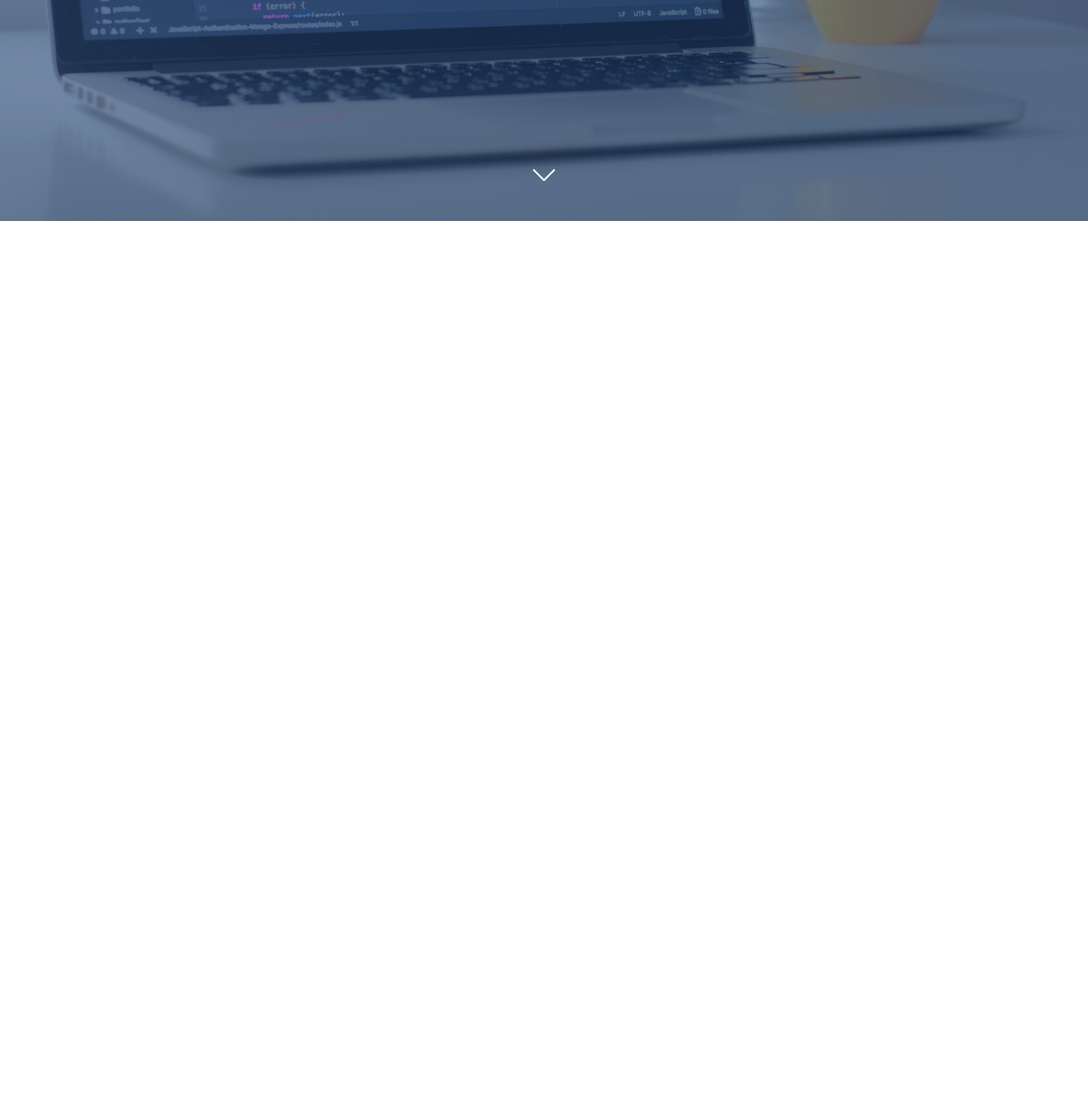
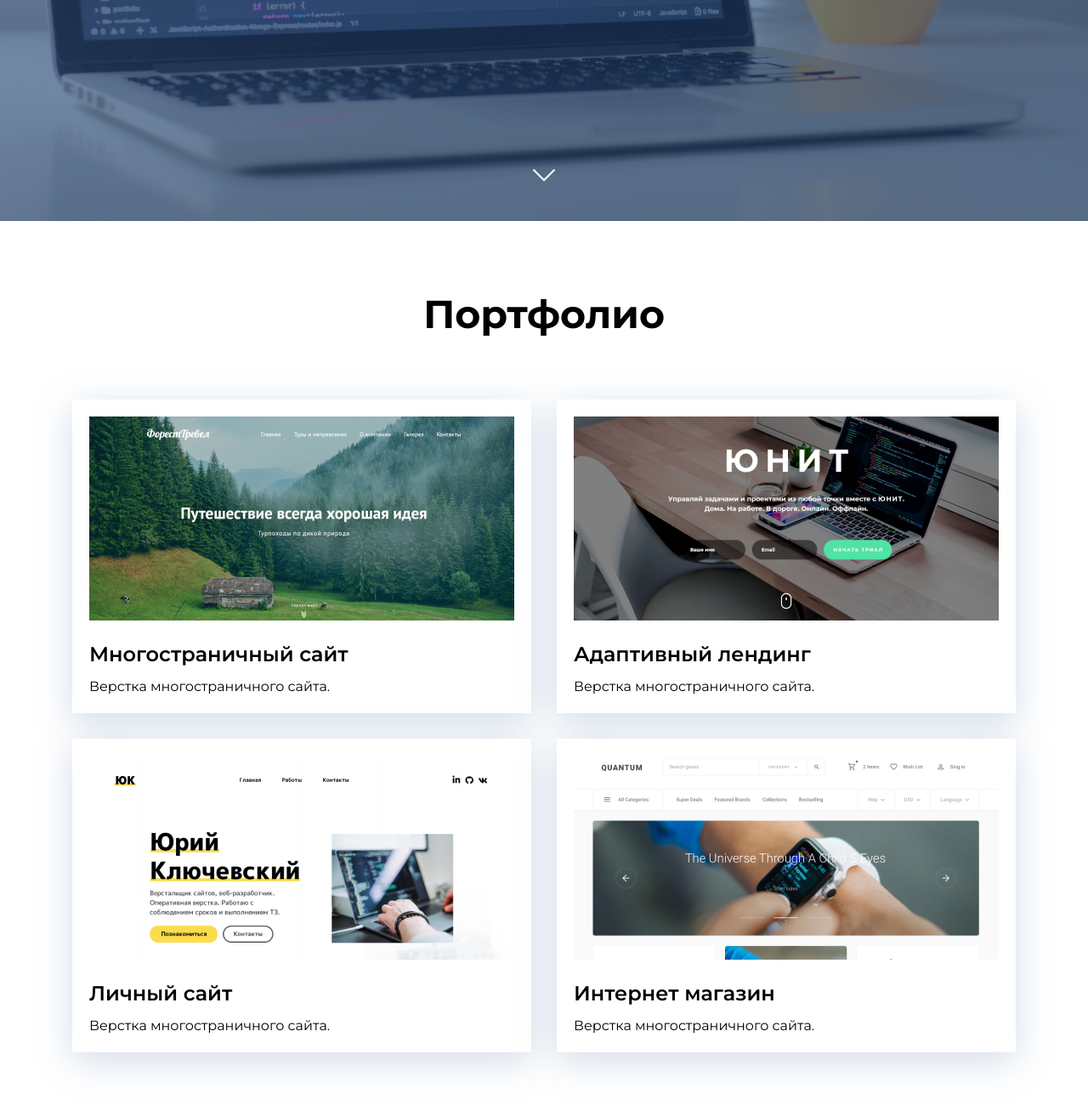
Before and after one commit to Yrchik07/my-projects, a plain HTML site: page index.html in a window 1280 px wide. Shown: the part 540-1840 px from the top of the page at 85% size. Before the commit the page ends 800 px from the top, so only its background shows below. Drawn offline with Linux system fonts and the light colour scheme.

Commit message:
feat:added portfolio and stylized

```diff
--- a/index.html
+++ b/index.html
@@ -17,6 +17,50 @@
        </div>
     </div>
 
+    <div class="portfolio">
+        <div class="container">
+            <h2 class="portfolio-header">Портфолио</h2>
+
+            <!-- portfolio-cards-wrapper -->
+            <div class="portfolio-cards-wrapper">
+
+            <!-- card -->
+            <div class="card">
+                <img class="card-img" src="./img/portfolio/forest.jpg" alt="Многостраничный сайт">
+                <h3 class="card-title">Многостраничный сайт</h3>
+                <p>Верстка многостраничного сайта.</p>
+            </div>
+            <!-- /card -->
+
+            <!-- card -->
+            <div class="card">
+                <img class="card-img" src="./img/portfolio/unit.jpg" alt="Многостраничный сайт">
+                <h3 class="card-title">Адаптивный лендинг</h3>
+                <p>Верстка многостраничного сайта.</p>
+            </div>
+            <!-- /card -->
+
+            <!-- card -->
+            <div class="card">
+                <img class="card-img" src="./img/portfolio/portfolio.jpg" alt="Многостраничный сайт">
+                <h3 class="card-title">Личный сайт</h3>
+                <p>Верстка многостраничного сайта.</p>
+            </div>
+            <!-- /card -->
+
+            <!-- card -->
+            <div class="card">
+                <img class="card-img" src="./img/portfolio/quatum.jpg" alt="Многостраничный сайт">
+                <h3 class="card-title">Интернет магазин</h3>
+                <p>Верстка многостраничного сайта.</p>
+            </div>
+            <!-- /card -->
+
+            </div>
+            <!-- /portfolio-cards-wrapper -->
+
+        </div>
+    </div>
 
 </body>
 </html>
--- a/style.css
+++ b/style.css
@@ -1,7 +1,21 @@
+*{/* правила для всех */
+    box-sizing:border-box;/* собирает все отступы в размер блока*/
+}
 body{
     margin: 0;
     font-family: 'Montserrat', sans-serif;
 }
+.container{
+    max-width: 1110px;
+    /* автоматическое выравнивание по центру */
+    margin-left: auto;
+    margin-right: auto;
+}
+
+.none{
+    display: none !important;/* клас который будет скрывать блоки на странице */
+} /* !important важное свойство которое нельзя переопределять  */
+/* header */
 .header{
     position: relative;/* определяет что он родитель */
     /* определяем модель flex-box для блока .header */
@@ -13,7 +27,6 @@ body{
     width: 100%;
     height: 100vh;
 
-    /* background-color: #14D100; */
     background-image: url(../img/header/header_bg.jpg);/* фоновое изображение */
     background-size: cover; /* размер фонового изображения  cover - заполнение весь блок*/
     background-position: center;/* позиция изображения */
@@ -48,3 +61,64 @@ body{
     left: 50%;/* смешение  */
     transform: translate(-50%, 0);/* смешение по х и у */
 }
+
+.portfolio{
+    padding-top: 80px;
+    padding-bottom: 115px;
+}
+
+.portfolio-header{
+    margin: 0;
+    margin-bottom: 70px;
+    font-weight: 700;
+    font-size: 46px;
+    line-height: 130%;
+    text-align: center;
+    color: #000000;
+}
+
+.portfolio-cards-wrapper{
+    display: flex;
+    flex-wrap: wrap;/* перенос на следующую строчку */
+    justify-content: space-between;/* распределяет по краям */
+}
+
+.card {
+    margin-bottom: 30px;
+    padding: 20px;
+    max-width: 540px;
+    background-color: #fff;
+    box-shadow: 0px 10px 40px rgba(126, 155, 189, 0.35);/* тень для блока */
+}
+
+.card:last-child{  /* выбор последнего элемента */
+    margin-bottom: 0;
+}
+
+.card:nth-last-child(2){  /* выбор элемента по номеру с конца */
+    margin-bottom: 0;
+}
+/* или */
+
+/* .card:last-child, .card:nth-last-child(2){
+    margin-bottom: 0;
+} */
+
+.card-img {
+    padding-bottom: 20px;
+}
+.card-title {
+    margin: 0;
+    margin-bottom: 13px;
+    font-weight: 600;
+    font-size: 24px;
+    line-height: 130%;
+    color: #000000;
+}
+
+.card p{
+    margin: 0;
+    font-size: 16px;
+    line-height: 130%;
+    color: #000000;
+}
```
Also changed, not shown: img/portfolio/forest.jpg (added), img/portfolio/portfolio.jpg (added), img/portfolio/quatum.jpg (added), img/portfolio/unit.jpg (added).
